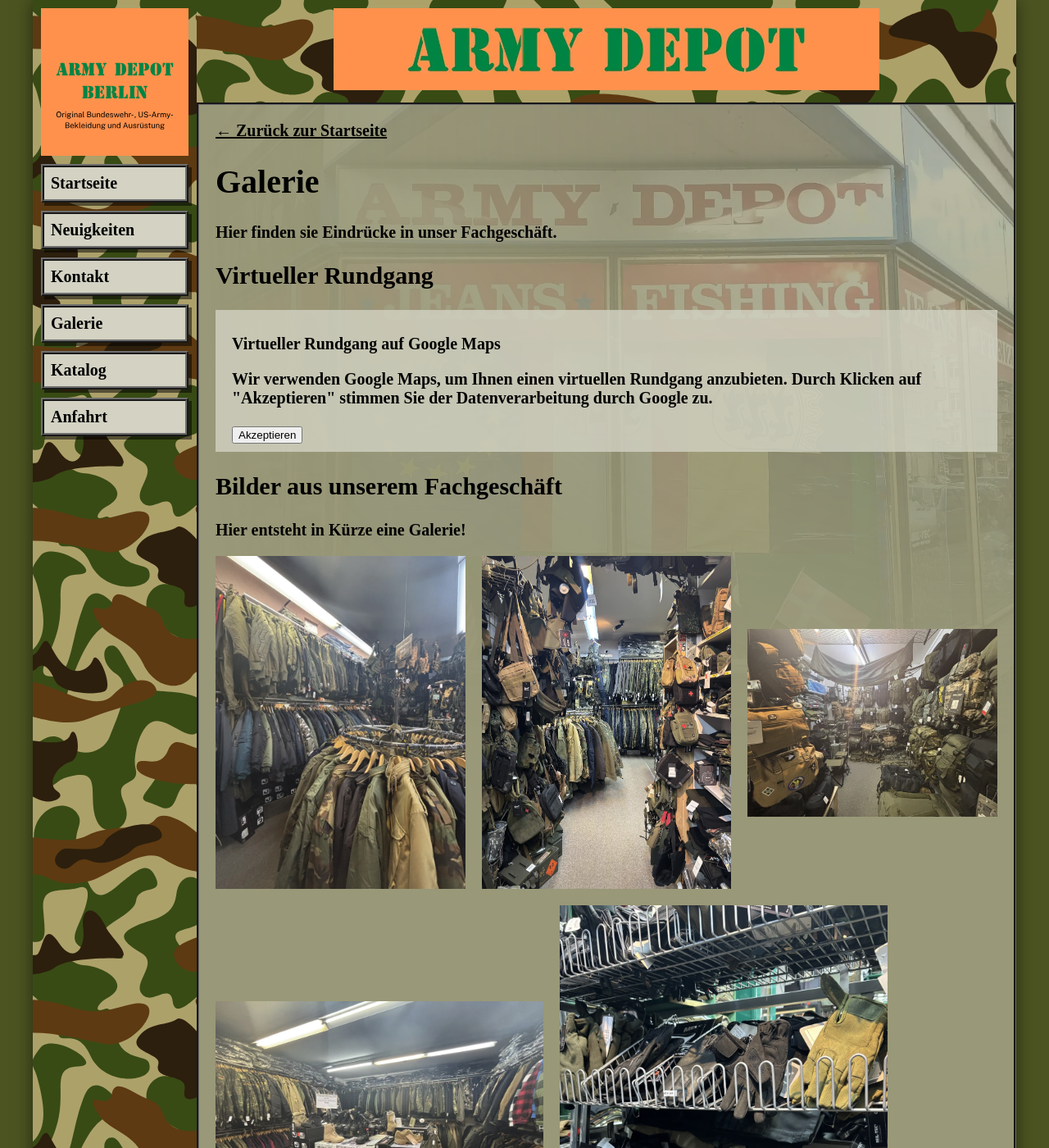
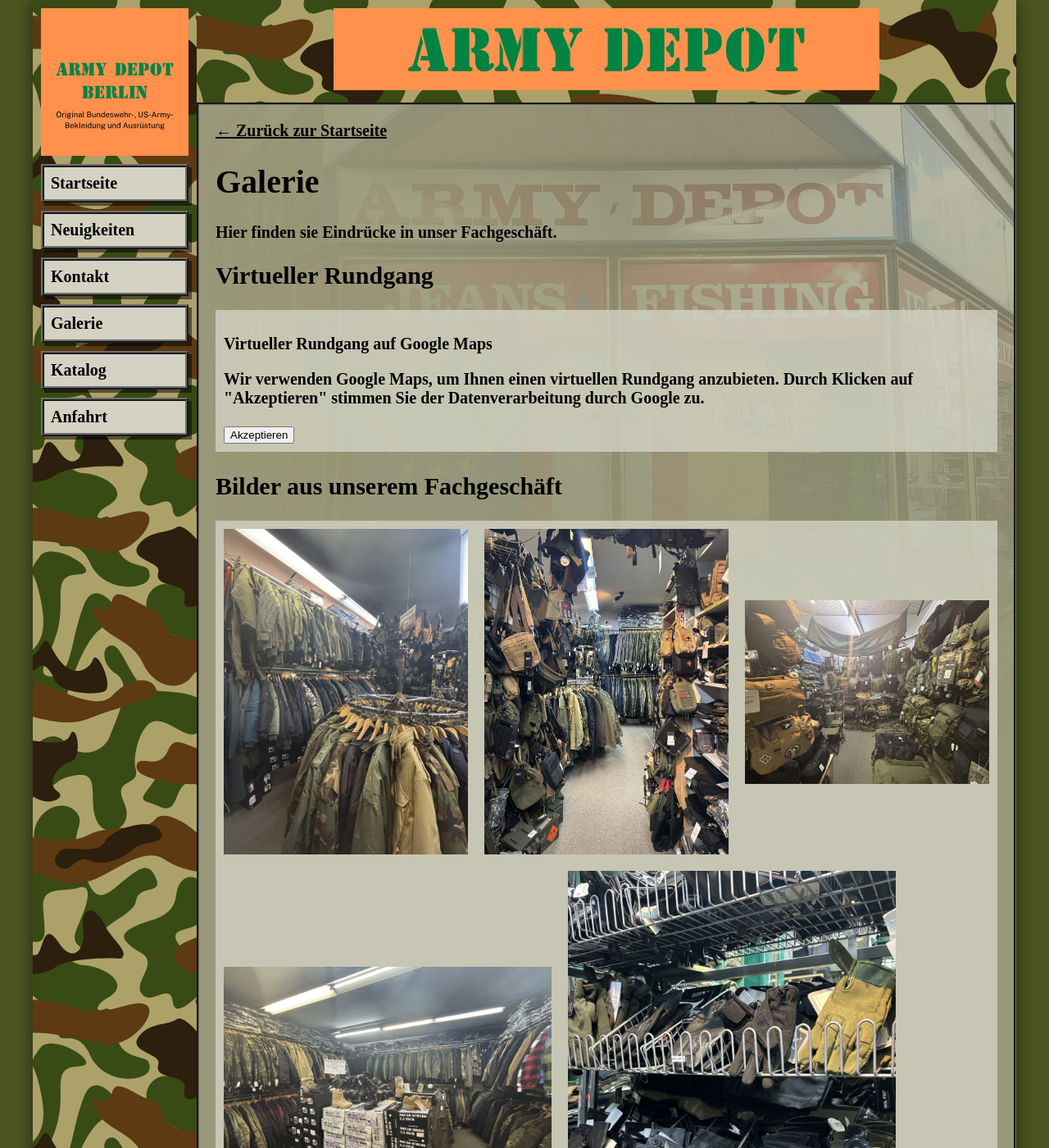
Before and after one commit to DevinTDHa/army-depot-berlin, a Jekyll site: the page built from galerie.md, in a window 1280 px wide and 1400 px high. Shown: the whole window at 82% size. Built offline with Jekyll 4.4.1, drawn with Linux system fonts in a browser that asks for light colours.

Commit message:
image/gallery backgrounds

```diff
--- a/_includes/gallery.html
+++ b/_includes/gallery.html
@@ -23,7 +23,7 @@
   {% include gallery.html columns=2 images=my_images %}
 {% endcomment %}
 
-<div class="image-gallery {% if include.class %}{{ include.class }}{% endif %}"
+<div class="image-gallery news-box {% if include.class %}{{ include.class }}{% endif %}"
      data-columns="{{ include.columns | default: 2 }}">
 
   {% for image in include.images %}
--- a/_includes/instagram_feed.html
+++ b/_includes/instagram_feed.html
@@ -15,7 +15,7 @@
   </noscript>
 </div>
 
-<div id="instagram-widget" style="display: none">
+<div id="instagram-widget" style="display: none" class="news-box">
   <div
     class="elfsight-app-2de70faa-291f-4ccb-b2a7-cba267b571f5"
     data-elfsight-app-lazy
--- a/_includes/leaflet_karte.html
+++ b/_includes/leaflet_karte.html
@@ -1,4 +1,4 @@
-<div id="maps-iframe" style="height: 400px; width: calc(100% - 40px); display: none; margin-left: 20px; margin-right: 20px;"></div>
+<div class="news-box" id="maps-iframe" style="height: 400px; width: calc(100% - 40px); display: none; margin-left: 20px; margin-right: 20px;"></div>
 
 <div id="gdpr-notice" class="gdpr">
   <p>OpenStreetMap Karte</p>
--- a/_sass/main.scss
+++ b/_sass/main.scss
@@ -319,14 +319,14 @@
 // News box
 .news-box {
   background-color: $news_box_bg;
-  padding: 10px 20px 10px 20px;
+  padding: 10px 10px 10px 10px;
   width: 100%;
   box-sizing: border-box;
 }
 
 .gdpr {
   background-color: $news_box_bg;
-  padding: 10px 20px 10px 20px;
+  padding: 10px 10px 10px 10px;
   width: 100%;
   box-sizing: border-box;
 }
--- a/galerie.md
+++ b/galerie.md
@@ -12,6 +12,4 @@
 
 ## Bilder aus unserem Fachgeschäft
 
-Hier entsteht in Kürze eine Galerie!
-
 {% include gallery.html columns=3 images=site.data.galerie %}
```
